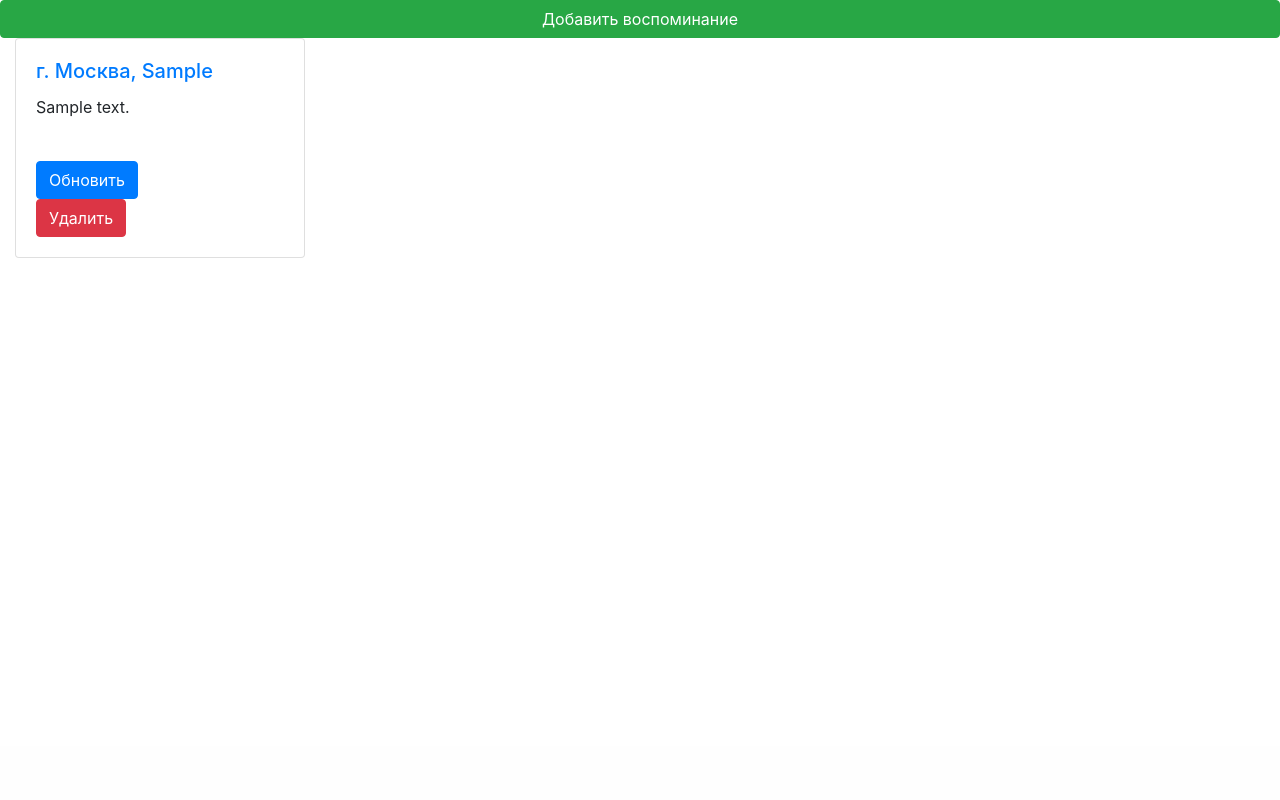
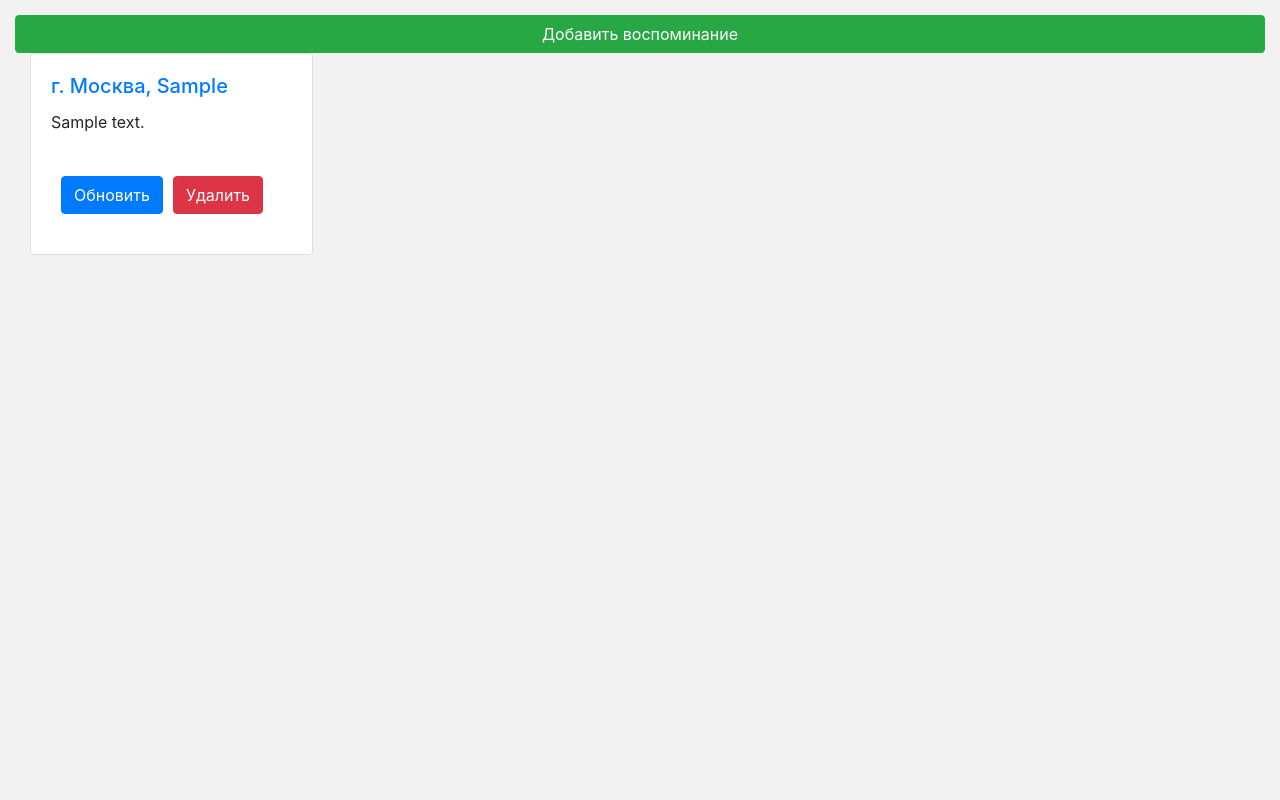
Before and after one commit to DimaKalbfleysh/PlacesRemember, a Django app: page /remember/list/ in a window 1280 px wide. Shown: the part 54-854 px from the top of the page. Before the commit the page ends 312 px from the top, so only its background shows below. Run offline with Django 3.2, Linux system fonts and the light colour scheme; a user stored in the database is signed in; data comes from the database, SQL or seed files in the repository; tables that the repository leaves empty hold one stand-in row (values such as "Sample post"); some libraries are stand-ins or nearby versions.

Commit message:
Changed style

```diff
--- a/static/css/style.css
+++ b/static/css/style.css
@@ -7,6 +7,12 @@
 }
 
 .content{
+    width: 100%;
+    min-height: 100vh;
+    justify-content: center;
+    align-items: center;
+    padding: 15px;
+    background: #f2f2f2;
 }
 
 a.fb {
@@ -79,3 +85,11 @@ a.fb {
     line-height: 1.2;
     text-align: center;
 }
+
+.settings_element{
+    display: flex;
+}
+
+.settings_item{
+    margin-left: 10px;
+}
```
Also changed, not shown: assets/css/style.css (+15 -1 lines).
